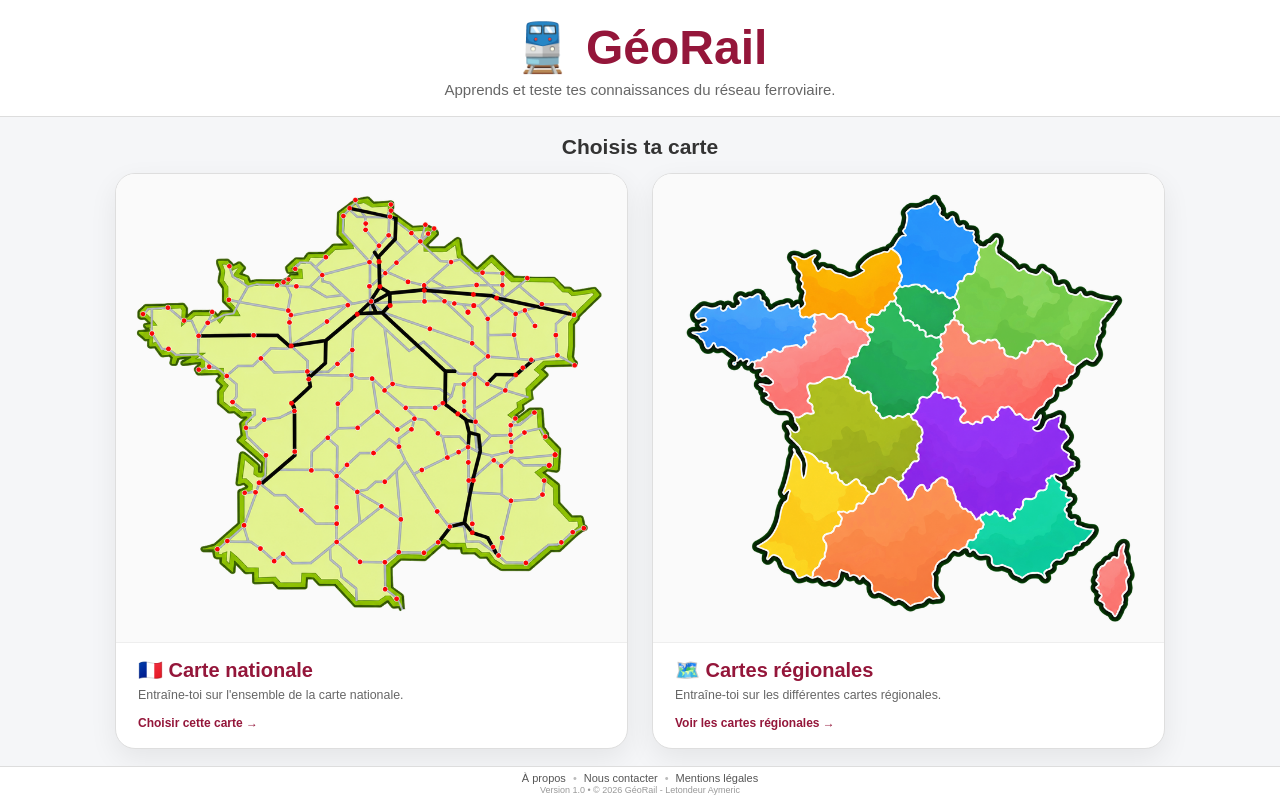
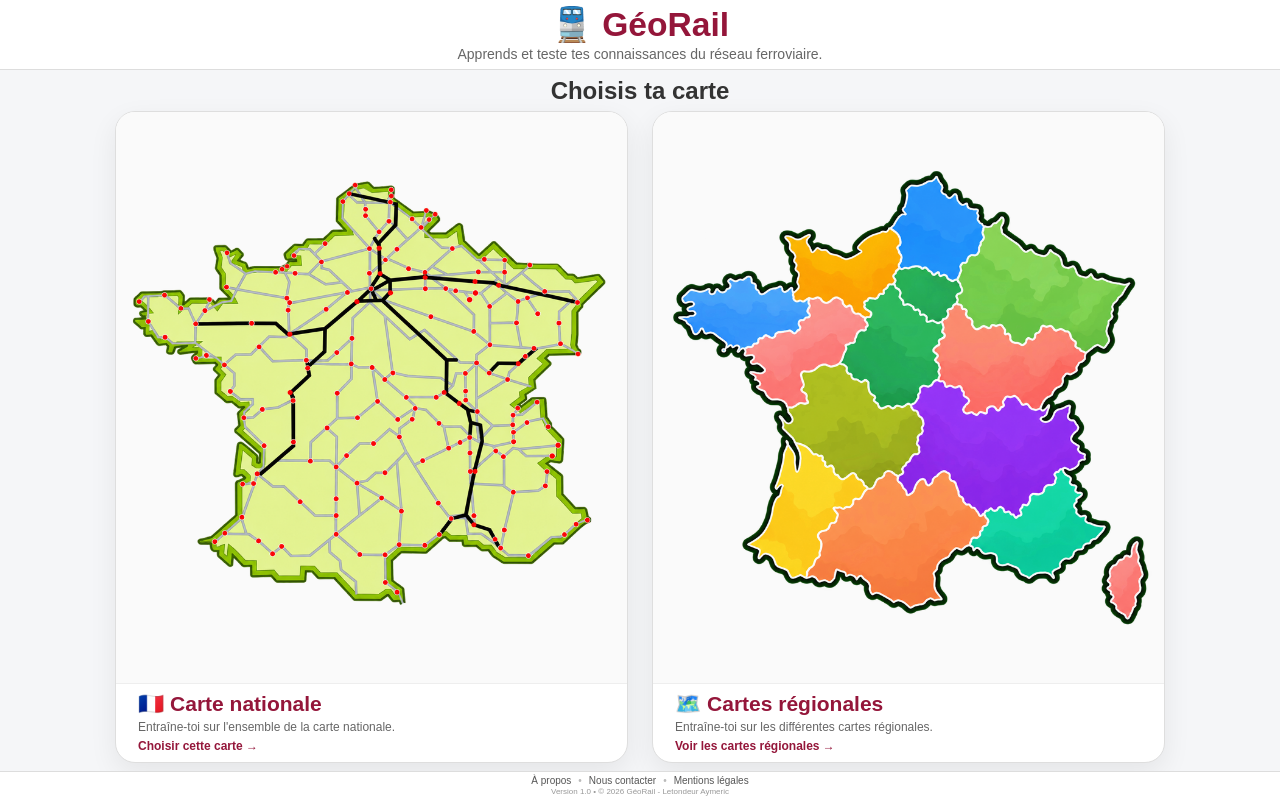
Before and after one commit to aymericlet/jeu-carte-nationale, a plain HTML site: page index.html in a window 1280 px wide. Drawn offline with Linux system fonts and the light colour scheme.

Commit message:
Add files via upload

```diff
--- a/index.html
+++ b/index.html
@@ -1697,6 +1697,226 @@ button {
         justify-content: center;
     }
 }
+
+/* =========================================================
+   TABLETTES / ÉCRANS TACTILES — HAUTEUR RÉELLEMENT VISIBLE
+   Objectif : accueil complet sans ascenseur en portrait/paysage.
+   L'iPad A16 sert de test, mais ces règles sont génériques.
+   ========================================================= */
+@media (min-width: 761px) and (max-width: 1366px) {
+    html,
+    body {
+        width: 100%;
+        height: 100dvh;
+        min-height: 0;
+        max-height: 100dvh;
+        overflow: hidden;
+    }
+
+    body {
+        height: 100dvh;
+    }
+
+    .page {
+        width: 100%;
+        height: 100dvh;
+        min-height: 0;
+        max-height: 100dvh;
+        overflow: hidden;
+    }
+
+    .entete {
+        flex: 0 0 auto;
+        padding-top: clamp(12px, 1.8dvh, 24px);
+        padding-bottom: clamp(10px, 1.4dvh, 18px);
+    }
+
+    .entete h1 {
+        font-size: clamp(30px, 3.2dvh, 42px);
+    }
+
+    .entete p {
+        margin-top: clamp(5px, .8dvh, 9px);
+        font-size: clamp(12px, 1.25dvh, 15px);
+    }
+
+    .contenu {
+        flex: 1 1 0;
+        min-height: 0;
+        height: auto;
+        padding: clamp(10px, 1.7dvh, 22px) clamp(18px, 2.5vw, 28px);
+        overflow: hidden;
+        align-items: stretch;
+    }
+
+    .bloc-choix {
+        width: min(1050px, 100%);
+        height: 100%;
+        min-height: 0;
+        display: flex;
+        flex-direction: column;
+    }
+
+    .titre-choix {
+        flex: 0 0 auto;
+        margin: 0 0 clamp(8px, 1.3dvh, 16px);
+        font-size: clamp(21px, 2.3dvh, 25px);
+        line-height: 1.1;
+    }
+
+    .grille-cartes {
+        flex: 1 1 0;
+        min-height: 0;
+        height: auto;
+        gap: clamp(14px, 2vw, 24px);
+    }
+
+    .carte-choix {
+        height: 100%;
+        min-height: 0;
+        grid-template-rows: minmax(0, 1fr) auto;
+    }
+
+    .zone-image {
+        min-height: 0;
+        height: 100%;
+        padding: clamp(10px, 1.5dvh, 18px);
+    }
+
+    .zone-image img {
+        width: auto;
+        height: auto;
+        max-width: 100%;
+        max-height: 100%;
+        object-fit: contain;
+    }
+
+    .infos {
+        min-height: 0;
+        padding: clamp(10px, 1.35dvh, 16px) clamp(16px, 2vw, 22px)
+                 clamp(11px, 1.5dvh, 18px);
+    }
+
+    .nom-carte {
+        margin-bottom: clamp(3px, .5dvh, 5px);
+        font-size: clamp(18px, 2dvh, 22px);
+    }
+
+    .description {
+        font-size: clamp(11px, 1.25dvh, 13px);
+        line-height: 1.25;
+    }
+
+    .action {
+        margin-top: clamp(5px, .8dvh, 10px);
+        padding-top: 0;
+        font-size: clamp(11px, 1.2dvh, 13px);
+    }
+
+    .footer-georail {
+        flex: 0 0 auto;
+        padding: clamp(4px, .6dvh, 6px) 20px;
+    }
+
+    .footer-georail-liens {
+        font-size: clamp(10px, 1.05dvh, 11px);
+    }
+
+    .footer-georail-version {
+        margin-top: 2px;
+        font-size: clamp(8px, .9dvh, 9px);
+    }
+}
+
+/* Tablette en portrait : on conserve les deux choix côte à côte,
+   mais toute leur hauteur est calculée dans l'espace réellement visible. */
+@media (min-width: 761px) and (max-width: 1100px) and (orientation: portrait) {
+    .contenu {
+        padding-left: 24px;
+        padding-right: 24px;
+    }
+
+    .grille-cartes {
+        grid-template-columns: repeat(2, minmax(0, 1fr));
+    }
+
+    .zone-image {
+        padding: 12px;
+    }
+
+    .infos {
+        padding-left: 16px;
+        padding-right: 16px;
+    }
+}
+
+/* Tablette en paysage de faible hauteur : priorité absolue à la
+   visibilité intégrale de la page et du footer. */
+@media (min-width: 761px) and (max-width: 1366px) and
+       (orientation: landscape) and (max-height: 900px) {
+    .entete {
+        padding-top: 8px;
+        padding-bottom: 7px;
+    }
+
+    .entete h1 {
+        font-size: clamp(28px, 4.2dvh, 38px);
+    }
+
+    .entete p {
+        margin-top: 4px;
+        font-size: clamp(11px, 1.8dvh, 14px);
+    }
+
+    .contenu {
+        padding-top: 8px;
+        padding-bottom: 8px;
+    }
+
+    .titre-choix {
+        margin-bottom: 7px;
+        font-size: clamp(20px, 3.2dvh, 24px);
+    }
+
+    .zone-image {
+        padding: 8px 12px;
+    }
+
+    .infos {
+        padding-top: 8px;
+        padding-bottom: 9px;
+    }
+
+    .nom-carte {
+        font-size: clamp(17px, 2.7dvh, 21px);
+    }
+
+    .description,
+    .action {
+        font-size: clamp(10px, 1.65dvh, 12px);
+    }
+
+    .action {
+        margin-top: 4px;
+    }
+
+    .footer-georail {
+        padding-top: 3px;
+        padding-bottom: 3px;
+    }
+}
+
+@supports not (height: 100dvh) {
+    @media (min-width: 761px) and (max-width: 1366px) {
+        html,
+        body,
+        .page {
+            height: 100vh;
+            max-height: 100vh;
+        }
+    }
+}
+
 </style>
 </head>
 <body>
```
